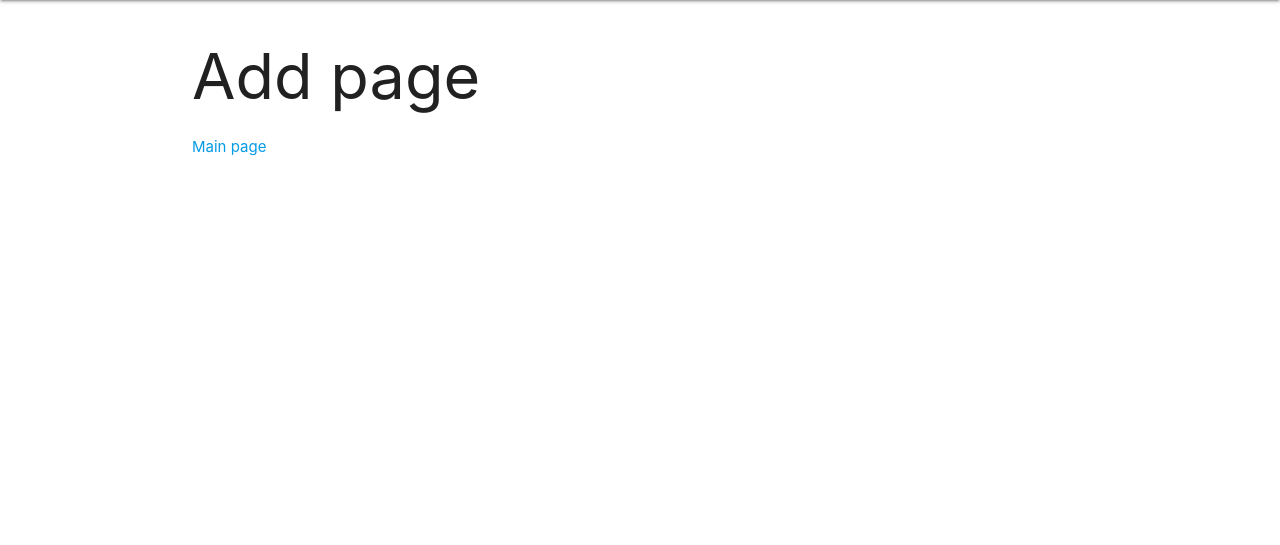
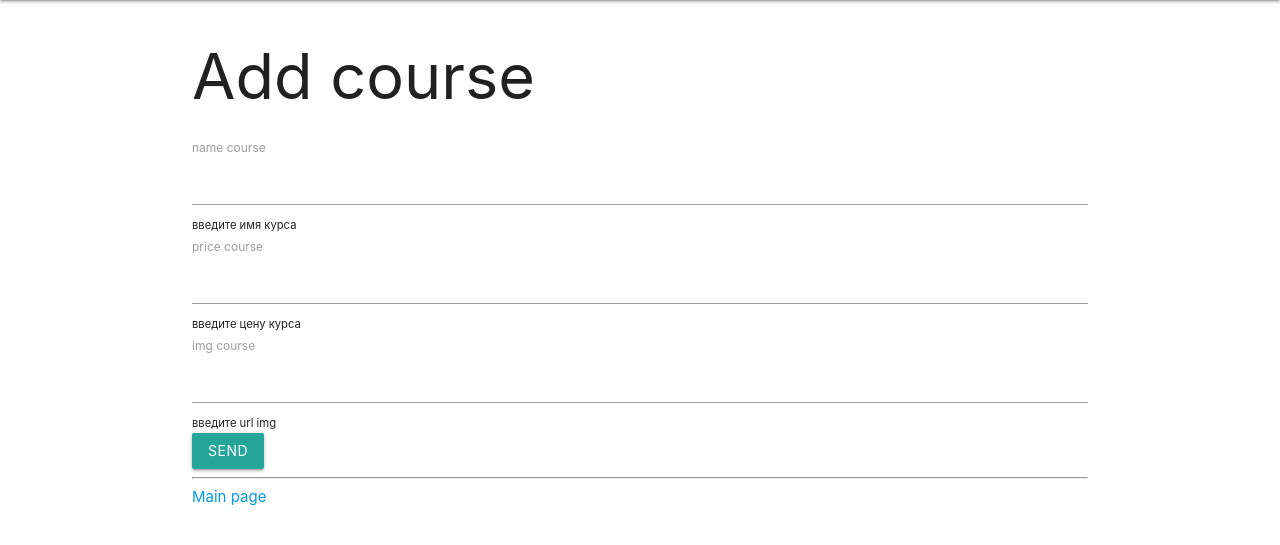
Before and after one commit to ZibaloVL/NODE_REPIAT, a Node server app: page /add in a window 1280 px wide. Shown: the part 64-609 px from the top of the page. Run offline with Node 20, Linux system fonts and the light colour scheme; some libraries are stand-ins or nearby versions.

Commit message:
add saveCourse begin

```diff
--- /dev/null
+++ b/data/courses.json
@@ -0,0 +1 @@
+[{"mama": "will go to home"}]
--- a/index.js
+++ b/index.js
@@ -24,6 +24,9 @@ app.set('views','views')
 
 app.use(express.static('public'))
 
+app.use(express.urlencoded({
+  extended: true
+}))
 //----registration page----
 app.use('/', homePage)
 app.use('/courses', coursesPage)
--- a/package.json
+++ b/package.json
@@ -12,6 +12,7 @@
   "dependencies": {
     "express": "^4.17.1",
     "express-handlebars": "^3.1.0",
-    "nodemon": "^2.0.2"
+    "nodemon": "^2.0.2",
+    "uniqid": "^5.2.0"
   }
 }
--- a/routes/add.js
+++ b/routes/add.js
@@ -1,9 +1,10 @@
-const { Router } = require('express')
-router = Router()
+const { Router } = require ( 'express' )
+const addCourses = require ( '../models/addCourses' )
+router = Router ()
 
 
-router.get('/', (req,res) => {
-  res.render('add',
+router.get ('/', ( req, res ) => {
+  res.render ( 'add',
     {
       title: 'Add course',
       isAdd: true
@@ -11,5 +12,12 @@ router.get('/', (req,res) => {
   )
 })
 
+router.post ( '/', ( req, res ) => {
+  console.log( req.body )
+  const course = new addCourses ( req.body )
+  course.saveCourse ()
+  res.redirect ( '/' )
+}
+)
 
 module.exports = router
--- a/views/add.hbs
+++ b/views/add.hbs
@@ -1,2 +1,24 @@
-  <h1>Add page</h1>
-    <a  href="/">Main page</a>
+  <h1>Add course</h1>
+  <form action="/add" method="POST">
+    <div class="form-group">
+      <label for="">name course</label>
+      <input type="text"
+        class="form-control" name="nameCourse" id="" aria-describedby="helpId" placeholder="">
+      <small id="helpId" class="form-text text-muted">введите имя курса</small>
+    </div>
+    <div class="form-group">
+      <label for="">price course</label>
+      <input type="text"
+        class="form-control" name="priceCourse" id="" aria-describedby="helpId" placeholder="">
+      <small id="helpId" class="form-text text-muted">введите цену курса</small>
+    </div>
+    <div class="form-group">
+      <label for="">img course</label>
+      <input type="text"
+        class="form-control" name="imgUrlCourse" id="" aria-describedby="helpId" placeholder="">
+      <small id="helpId" class="form-text text-muted">введите url img </small>
+    </div>
+    <button type="submit" class="btn btn-primary btn-lg">SEND</button>
+  </form>
+  <hr>
+  <a  href="/">Main page</a>
```
Also changed, not shown: models/addCourses.js (added, +36 -0 lines), 1 other file.
